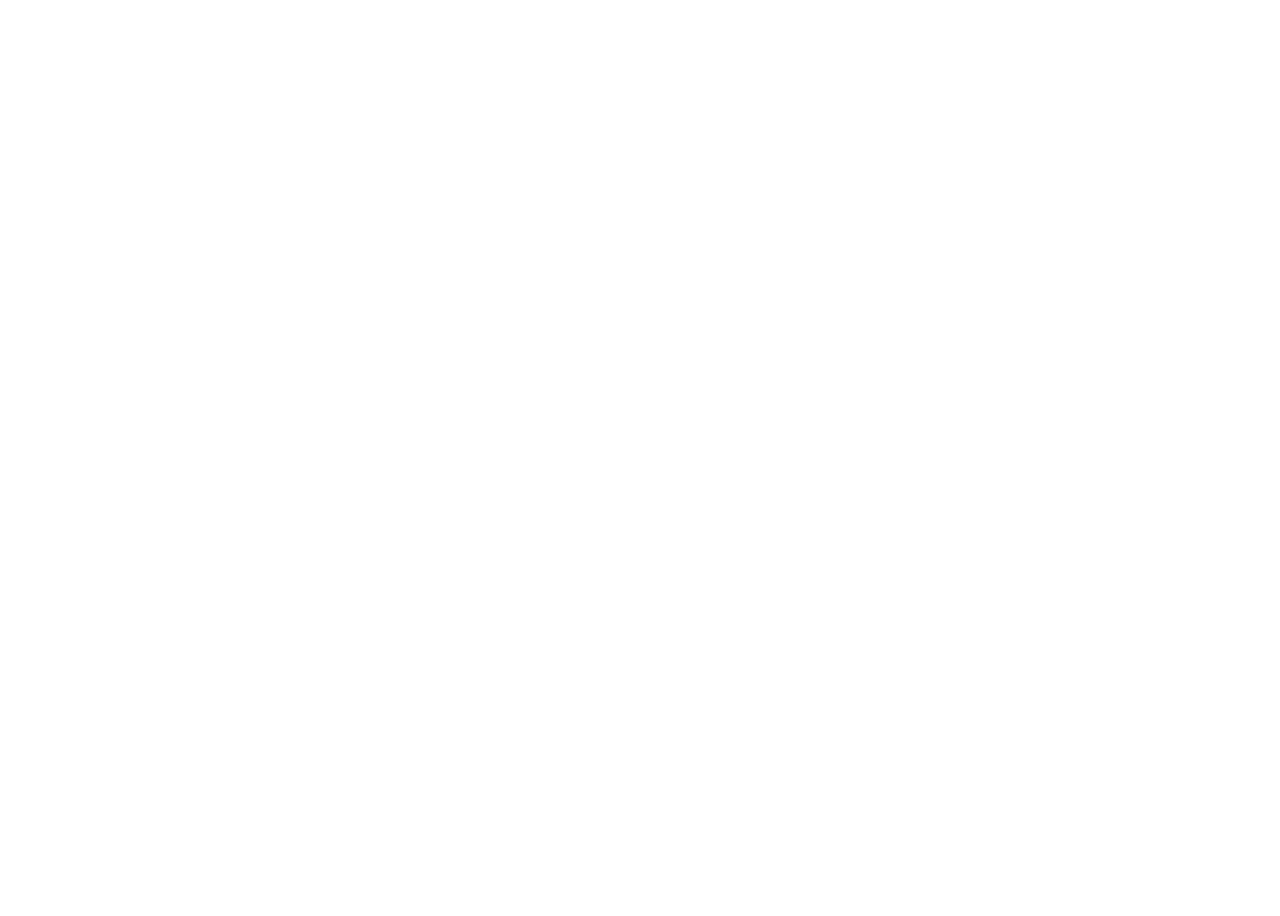
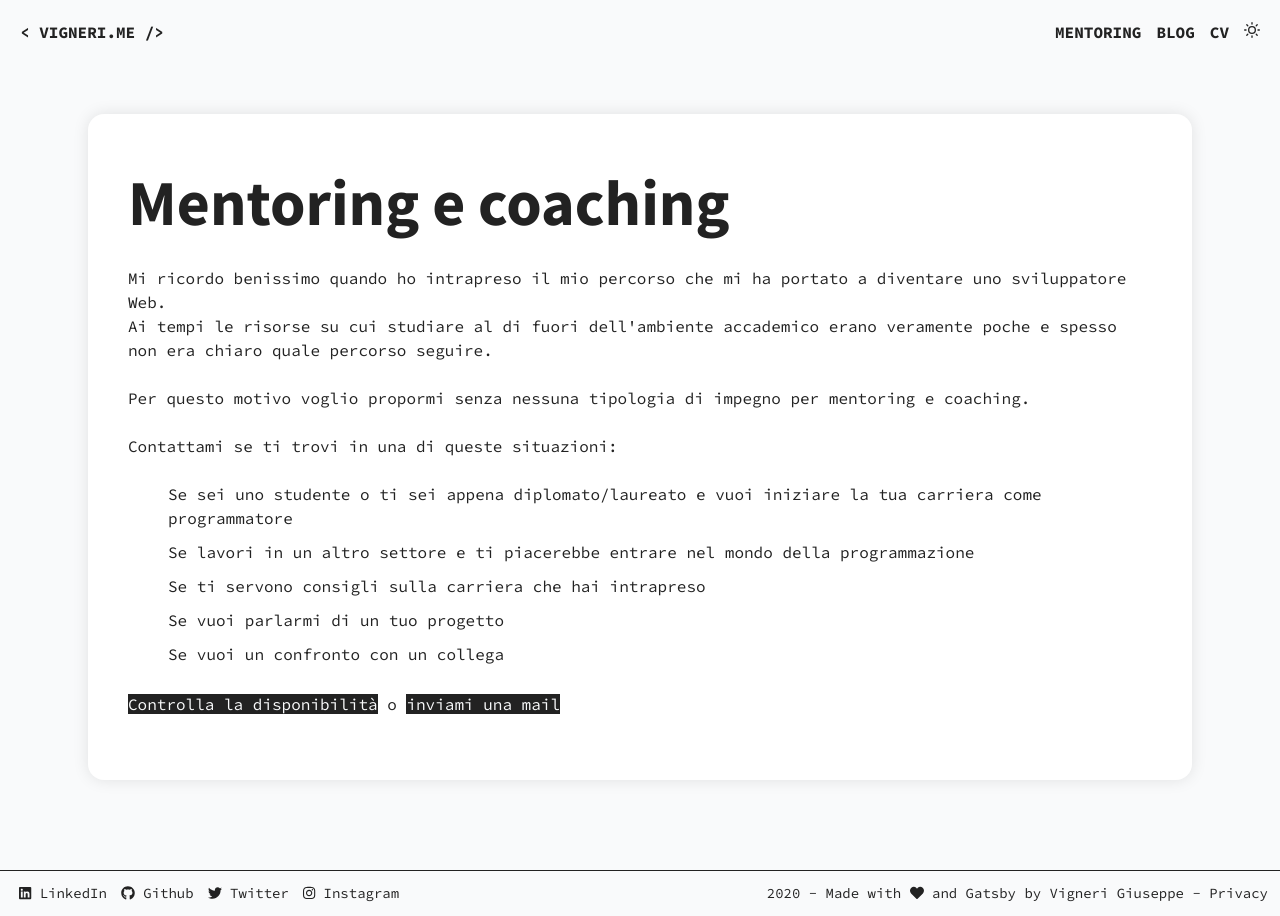
Before and after one commit to Geppe1990/vigneri.me-3.0, a Gatsby site: page /mentoring in a window 1280 px wide. Before the commit this address had no page. Before the commit the page ends 800 px from the top, so only its background shows below. Built offline with nearby package versions, Linux system fonts and the light colour scheme; Gatsby itself is replaced by a stand-in of ours; some packages are replaced by stand-ins of ours.

Commit message:
Mentoring

```diff
--- a/src/components/footer.js
+++ b/src/components/footer.js
@@ -34,6 +34,7 @@ const FOOTER = styled.footer`
         list-style: none;
         margin: 0 7px;
         font-size: 14px;
+        padding-bottom: 0;
     }
 
     small {
--- a/src/components/menu.js
+++ b/src/components/menu.js
@@ -38,6 +38,7 @@ export default () => {
 			</div>
 
 			<div>
+				<LINK to={`/mentoring/`} className="heading--reverse">Mentoring</LINK>
 				<LINK to={`/blog/`} className="heading--reverse">Blog</LINK>
 				<LINK to={`/cv/`} className="heading--reverse">CV</LINK>
 				<Darkmode />
--- a/src/components/styles/globalStyles.js
+++ b/src/components/styles/globalStyles.js
@@ -70,6 +70,7 @@ const GlobalStyles = createGlobalStyle`
 
 	li {
 		list-style: none;
+		padding-bottom: 10px;
 	}
 
 	/* width */
--- /dev/null
+++ b/src/pages/mentoring.js
@@ -0,0 +1,26 @@
+import React from "react";
+import Layout from "../components/layout";
+
+export default () => (
+	<Layout>
+		<div className="section">
+			<div className="container card">
+				<h1 className="hero">Mentoring e coaching</h1>
+				<p>
+					Mi ricordo benissimo quando ho intrapreso il mio percorso che mi ha portato a diventare uno sviluppatore Web.<br/>
+					Ai tempi le risorse su cui studiare al di fuori dell'ambiente accademico erano veramente poche e spesso non era chiaro quale percorso seguire.
+				</p>
+				<p>Per questo motivo voglio propormi senza nessuna tipologia di impegno per mentoring e coaching.</p>
+				<p>Contattami se ti trovi in una di queste situazioni:</p>
+				<ul>
+					<li>Se sei uno studente o ti sei appena diplomato/laureato e vuoi iniziare la tua carriera come programmatore</li>
+					<li>Se lavori in un altro settore e ti piacerebbe entrare nel mondo della programmazione</li>
+					<li>Se ti servono consigli sulla carriera che hai intrapreso</li>
+					<li>Se vuoi parlarmi di un tuo progetto</li>
+					<li>Se vuoi un confronto con un collega</li>
+				</ul>
+				<p><em><a href="https://calendly.com/giuseppevigneri/code-mentoring">Controlla la disponibilità</a></em> o <em><a href="mailto:geppe1990@gmail.com">inviami una mail</a></em></p>
+			</div>
+		</div>
+	</Layout>
+)
```
